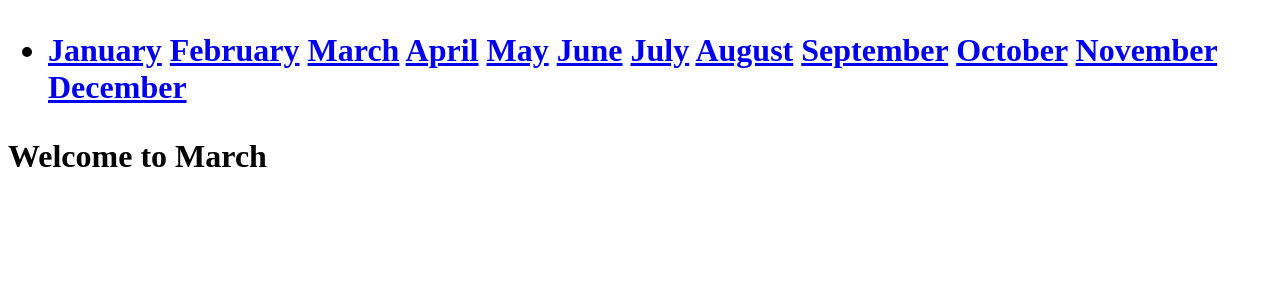
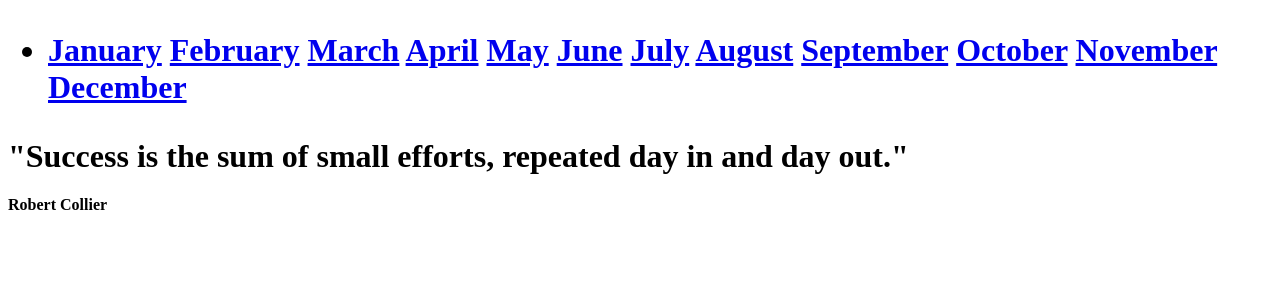
Before and after one commit to ofwonogodwin/monthly_challenges-App2, a Django app: page /mar/ in a window 1280 px wide. Shown: the top 300 px of the page. Run offline with Django 5.2, Linux system fonts and the light colour scheme.

Commit message:
Added March and April content

```diff
--- a/templates/apr.html
+++ b/templates/apr.html
@@ -1,5 +1,6 @@
 {% extends 'base.html' %}
 
 {% block content %}
-    <h1>Welcome to April</h1>
+    <h1>"The future depends on what we do in the present."</h1>
+    <h4>Mahatma Gandhi</h4>
 {% endblock content %}
--- a/templates/mar.html
+++ b/templates/mar.html
@@ -1,5 +1,6 @@
 {% extends 'base.html' %}
 
 {% block content %}
-    <h1>Welcome to March</h1>
+    <h1>"Success is the sum of small efforts, repeated day in and day out."</h1>
+    <h4>Robert Collier</h4>
 {% endblock content %}
```
